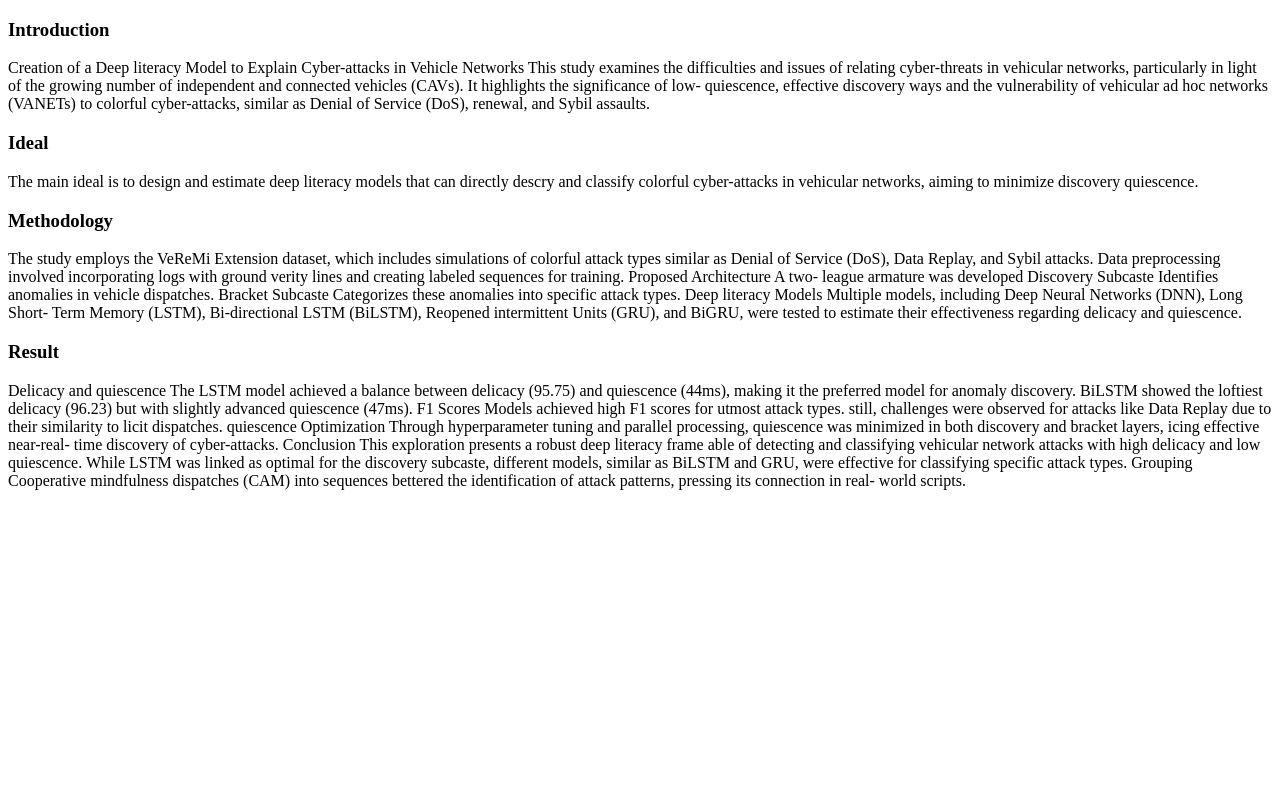
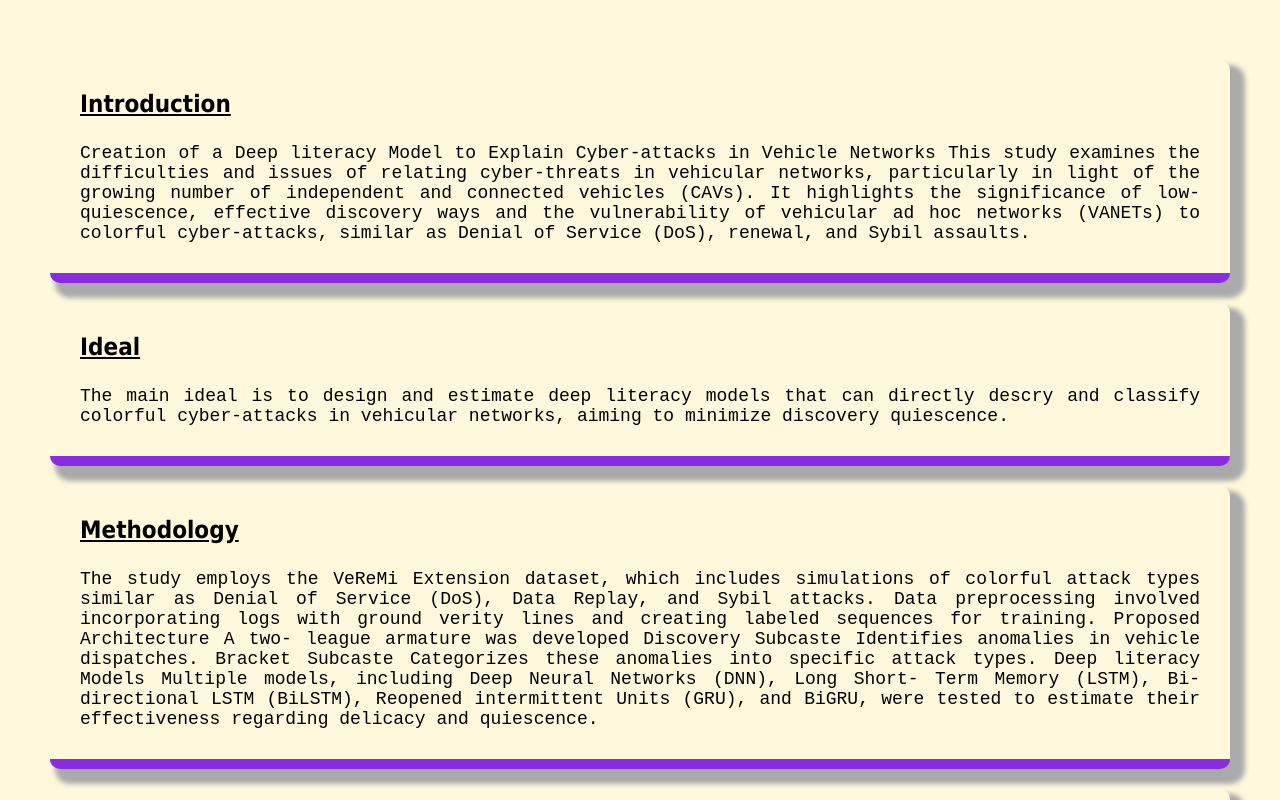
Before and after one commit to Tomal-Mujumder/Programming-Hero-Level-1, a plain HTML site: page Programming Hero/milestone 1/Module 2/practice-css1.html in a window 1280 px wide. Shown: the top 800 px of the page. Drawn offline with Linux system fonts and the light colour scheme.

Commit message:
interface changed

```diff
--- a/Programming Hero/milestone 1/Module 2/practice-css1.html
+++ b/Programming Hero/milestone 1/Module 2/practice-css1.html
@@ -3,7 +3,7 @@
     <head>
         <title>Learning CSS</title>
         <link rel="shortcut icon" type="image/x-icon" href="/Programming Hero/images/w3logo.jpg">
-        <link rel="stylesheet" type="text/css" href="/Programming Hero/milestone 1/styles/form.css">
+        <link rel="stylesheet" type="text/css" href="/Programming Hero/milestone 1/styles/practice1.css">
     </head>
 
     <body>
--- a/Programming Hero/milestone 1/styles/practice1.css
+++ b/Programming Hero/milestone 1/styles/practice1.css
@@ -3,6 +3,8 @@
     font-size: 18px;
     text-align: justify;
     background-color: cornsilk;
+    margin: 15px;
+    padding: 5px;
 }
 h3{
     font-size: 24px;
@@ -30,14 +32,14 @@ h3{
     margin: 20px 10px;
     padding: 10px 10px;
     border-bottom: 10px solid blueviolet;
-    border-radius:10px
-
-
+    border-radius:10px;
+    box-shadow: 10px 10px 5px 5px #aaaaaa;
 }
 .fourth{
     margin: 20px 10px;
     padding: 10px 10px;
-    border-bottom: 10px dashed blueviolet;;
+    border-bottom: 10px solid blueviolet;;
     border-radius:10px;
+    box-shadow: 10px 10px 5px 5px #aaaaaa;
 
 }
```
